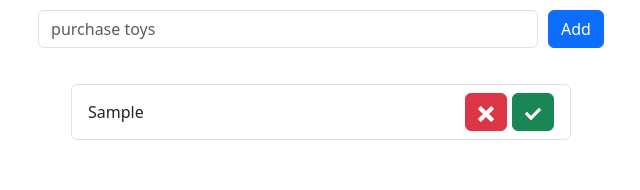
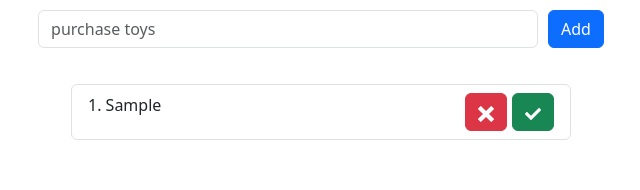
Before and after one commit to naitikp2002/todo-async, a React (Create React App) app: page / in a window 1280 px wide. Both pictures are taken after typing "Sample" into the empty fields and a click on the button "Add". Shown: the top 190 px of the page, without its empty margins (319-959 px from the left). Built offline with nearby package versions, Linux system fonts and the light colour scheme; the HTML template or start-up script is replaced by a standard one.

Commit message:
delete todo and numbered todo

```diff
--- a/src/components/ListItem.js
+++ b/src/components/ListItem.js
@@ -2,11 +2,15 @@ import { Button } from "react-bootstrap";
 import React from "react";
 import { ImCross } from "react-icons/im";
 import { FaCheck } from "react-icons/fa";
+import ListGroup from 'react-bootstrap/ListGroup';
 const ListItem = ({ todos, setTodos }) => {
+    const handleDelete = (id) => {
+      setTodos(todos.filter((todo) => todo.id!== id));
+    };
   return (
-    <ul style={{ width: "500px" }} className="list-group">
-      {todos.slice().reverse().map((todo) => (
-        <li className="list-group-item d-flex justify-content-between align-items-center">
+    <ListGroup as="ol" numbered style={{ minWidth: "500px" }} className="list-group">
+      {todos.map((todo) => (
+        <ListGroup.Item as="li" >
           {todo.task}
           <div
             style={{
@@ -15,18 +19,19 @@ const ListItem = ({ todos, setTodos }) => {
               alignItems: "center",
               float: "right",
               gap: "5px",
+              marginLeft: "10px"
             }}
           >
-            <Button variant="danger">
+            <Button variant="danger" onClick={(e)=>handleDelete(todo.id)}>
               <ImCross />
             </Button>
             <Button variant="success">
               <FaCheck />
             </Button>
           </div>
-        </li>
+        </ListGroup.Item>
       ))}
-    </ul>
+    </ListGroup>
   );
 };
 
```
